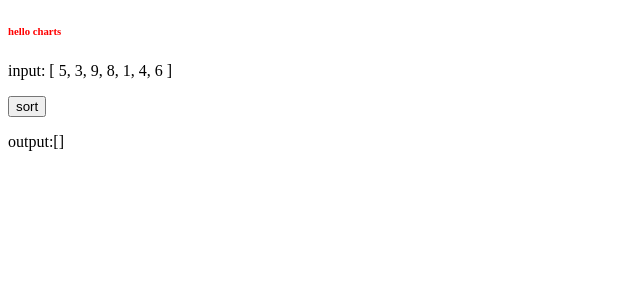
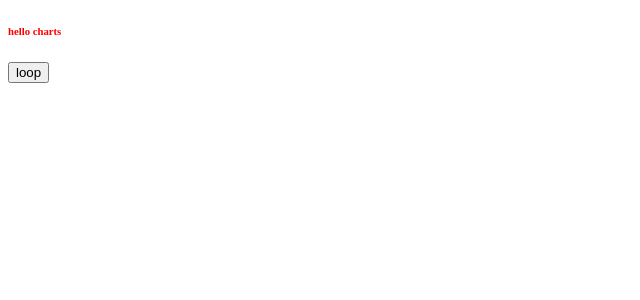
Before and after one commit to movethink/charts, a Vue app: page / in a window 1280 px wide. Shown: the top 300 px of the page, without its empty margins (0-640 px from the left). Built offline with nearby package versions, Linux system fonts and the light colour scheme.

Commit message:
tree遍历

```diff
--- /dev/null
+++ b/src/components/tree.vue
@@ -0,0 +1,99 @@
+<template>
+  <div>
+    <p><button @click="loop(tree)">loop</button></p>
+  </div>
+</template>
+<script>
+export default {
+  name: "Tree",
+  data() {
+    return {
+      tree: {
+        key: 1,
+        value: 1,
+        children: [
+          {
+            key: 2,
+            value: 2,
+            children: [
+              {
+                key: 4,
+                value: 4,
+              },
+              {
+                key: 5,
+                value: 5,
+              },
+            ],
+          },
+          {
+            key: 3,
+            value: 3,
+            children: [
+              {
+                key: 6,
+                value: 6,
+              },
+              {
+                key: 7,
+                value: 7,
+              },
+            ],
+          },
+        ],
+      },
+    };
+  },
+  components: {},
+  methods: {
+    /**
+     * 深度优先
+     */
+    DFS(tree) {
+      let list = [];
+      const recursion = (node) => {
+        list.push(node);
+        if (node.children && node.children.length > 0) {
+          for (let i = 0; i < node.children.length; i++) {
+            recursion(node.children[i]);
+          }
+        }
+      };
+      recursion(tree);
+      return list;
+    },
+    /**
+     * 广度优先
+     */
+    BFS(tree) {
+      let queue = [];
+      let list = [];
+      queue.unshift(tree);
+      while (queue.length > 0) {
+        let current = queue.shift();
+        list.push(current);
+        if (current.children && current.children.length > 0) {
+          for (let i = 0; i < current.children.length; i++) {
+            queue.push(current.children[i]);
+          }
+        }
+      }
+      return list;
+    },
+    loop(tree) {
+      let list = [];
+      list = this.BFS(tree);
+      console.log(list, "list");
+    },
+  },
+  mounted() {
+    console.log(this.tree, "tree");
+  },
+};
+</script>
+
+<style scoped>
+h6 {
+  color: red;
+}
+</style>
--- a/src/views/Main.vue
+++ b/src/views/Main.vue
@@ -5,13 +5,15 @@
       :options="echartsOptions"
       style="height: 400px; width: 750px;"
     ></Charts> -->
-    <Sort></Sort>
+    <!-- <Sort></Sort> -->
+    <Tree></Tree>
   </div>
 </template>
 <script>
 import Charts from "../components/Charts";
 import Test from "./test/Test";
 import Sort from "../components/sort";
+import Tree from "../components/tree";
 export default {
   data() {
     return {
@@ -21,6 +23,7 @@ export default {
   components: {
     Test,
     Sort,
+    Tree,
   },
   methods: {
     initEchartsOptions() {
```
